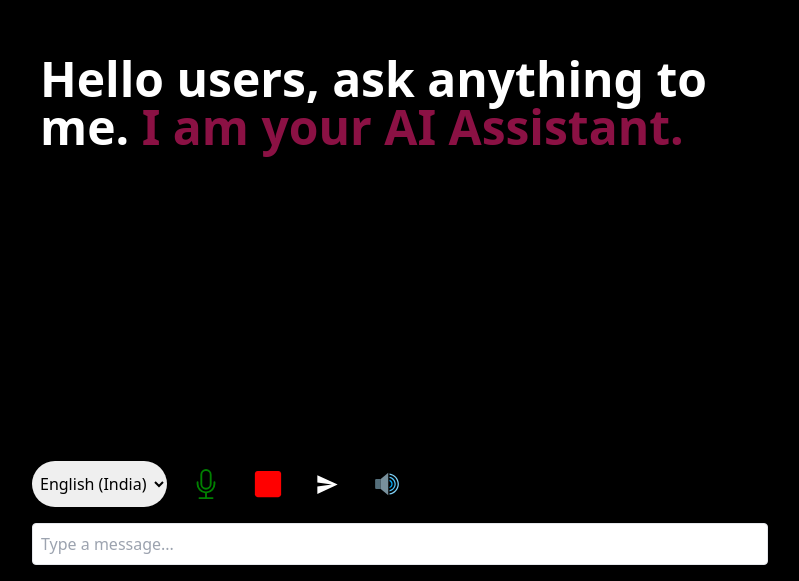
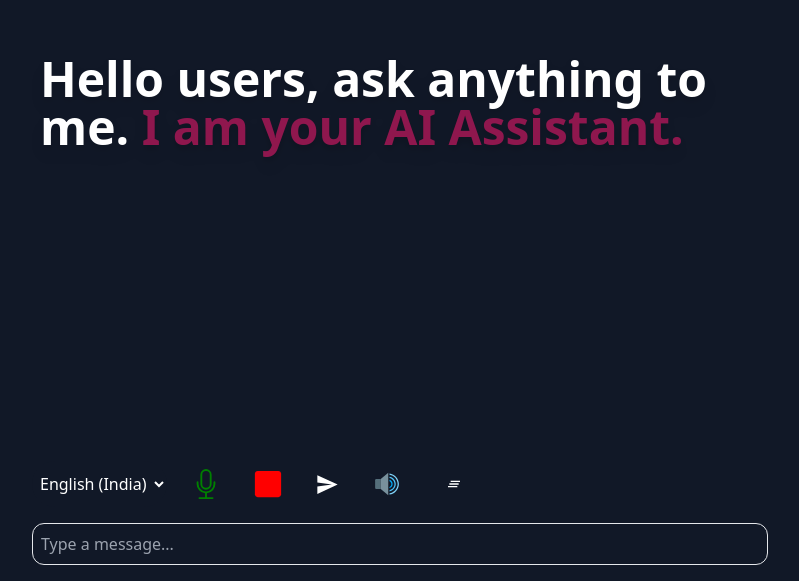
Before and after one commit to amit1924/AI-APP, a React (Vite) app: page / in a window 1280 px wide. Shown: the part 219-800 px from the top of the page, without its empty margins (240-1039 px from the left). Built offline with nearby package versions, Linux system fonts and the light colour scheme.

Commit message:
some minor changes in styling again

```diff
--- a/src/App.css
+++ b/src/App.css
@@ -14,7 +14,7 @@
   width: 100%;
   height: 100%;
   /* background-image: url("./assets/treee.jpg"); */
- background-color:black;
+ /* background-color:black; */
 
   background-size: cover;
   background-repeat: no-repeat;
--- a/src/App.jsx
+++ b/src/App.jsx
@@ -14,7 +14,7 @@ const App = () => {
 
   return (
     <Router>
-      <div className=" background-animation">
+      <div className="bg-gray-900 min-h-screen">
         <div className=""></div>
         <Routes>
           <Route path="/" element={<Chat />} />
--- a/src/components/Chat.jsx
+++ b/src/components/Chat.jsx
@@ -627,7 +627,7 @@ function Chat() {
       greeting = "Good evening";
     }
 
-    const message = `${greeting}, I am your AI Assistant. You can ask me to do things like generating images or fetching weather updates. For example, you can say, "Generate an image of a baby" or "What's the temperature in Patna?" You can either tap the mic icon or type your question in the input box. I'm here to help, and I'll be glad to assist you!`;
+    const message = `${greeting}, I am your AI Assistant. I can generate image and can answer about your all queries`;
 
     // Pass the message to speakText
     speakText(message);
@@ -677,14 +677,19 @@ function Chat() {
         <select
           value={language}
           onChange={(e) => setLanguage(e.target.value)}
-          className="p-1 rounded-full"
+          className="p-1 rounded-full bg-gray-900 text-white  focus:outline-none focus:ring-2 focus:ring-gray-700 focus:bg-gray-800 focus:text-white transition-colors"
         >
-          <option value="en-IN">English (India)</option>
-          <option value="hi-IN">Hindi (India)</option>
+          <option value="en-IN" className="bg-white text-black">
+            English (India)
+          </option>
+          <option value="hi-IN" className="bg-white text-black">
+            Hindi (India)
+          </option>
         </select>
+
         <button
           onClick={startListening}
-          className={`p-2 hover:bg-red-800${
+          className={`p-2 hover:bg-red-900 rounded-full${
             isFlashing ? "bg-black animate-pulse" : ""
           } rounded text-white`}
         >
@@ -722,7 +727,7 @@ function Chat() {
           className="px-4 py-2  rounded-2xl hover:bg-emerald-600"
           onClick={clearChatFunction}
         >
-          <MdClearAll className="text-2xl" />
+          <MdClearAll className="text-2xl text-white p-1 rounded-full" />
         </button>
         <input
           type="text"
@@ -737,7 +742,7 @@ function Chat() {
             }
           }}
           placeholder="Type a message..."
-          className="p-2 border rounded w-full"
+          className="p-2 border rounded-xl w-full bg-gray-900 text-green-600  focus:outline-none focus:ring-2 focus:ring-blue-500 focus:border-blue-500 focus:text-blue-700"
         />
       </div>
     </div>
--- a/src/components/chat.css
+++ b/src/components/chat.css
@@ -1,4 +1,4 @@
-/* CSS for flashing effect from green to red */
+CSS for flashing effect from green to red
 @keyframes flash {
   0% { background-color: #34d399; } /* Green */
   50% { background-color: #ef4444; } /* Red */
```
